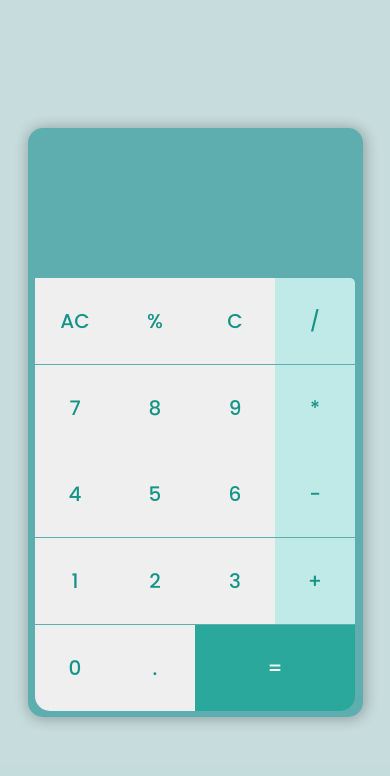
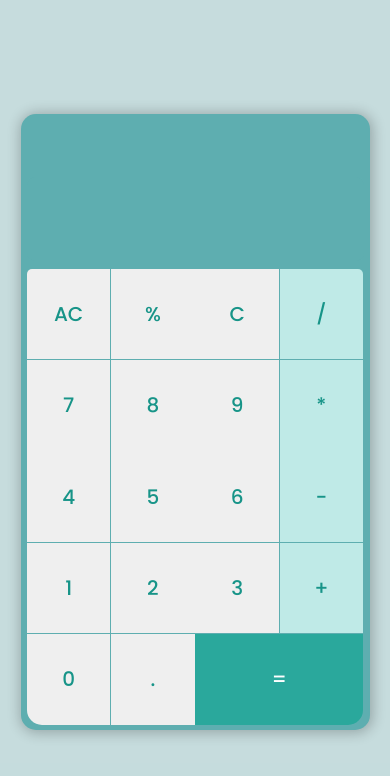
Before and after one commit to SahilKapoor24-Code/My-Calculator, a plain HTML site: page index.html in a window 390 px wide. Drawn offline with Linux system fonts and the light colour scheme; a web font is replaced by a local one.

Commit message:
Update cal.css

```diff
--- a/cal.css
+++ b/cal.css
@@ -94,7 +94,47 @@ button {
 .slash{
     border-top-right-radius: 5px;
 }
-.Ac{
+.AC {
     border-top-left-radius: 5px;
 
 }
+
+@media (max-width:720px) {
+
+    .calculator {
+        width: 337px;
+        height: 548px;
+        border: none;
+        display: grid;
+        grid-template-rows: repeat(6, 1fr);
+        grid-template-columns: repeat(4, 1fr);
+        border-radius: 8px;
+        margin-top: 58px;
+
+    }
+
+    .container {
+        width: 349px;
+        height: 616px;
+        background-color: #5EAEB0;
+        display: flex;
+        justify-content: center;
+        align-items: center;
+        border-radius: 15px;
+        box-shadow: rgba(0, 0, 0, 0.24) 1px 1px 13px 2px;
+
+    }
+    button {
+        /* box-shadow: inset 5px 5px 12px #ffffff, 5px 5px 12px rgba(0, 0, 0, 0.16); */
+        margin: 1px;
+        border: none;
+        margin: 0.4px;
+        border-radius: 0px;
+        color: #179488;
+        font-size: 20px;
+        font-family: "Poppins", serif;
+        font-weight: 500;
+        transition: all 0.2s linear;
+
+    }
+}
```
